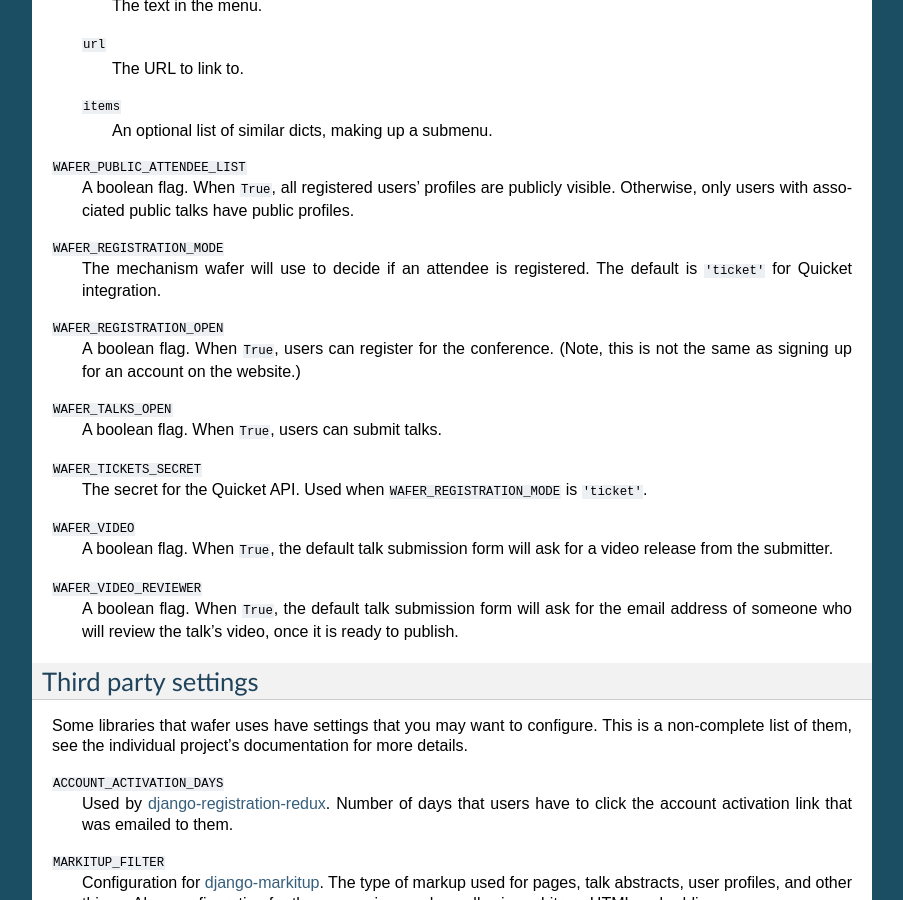
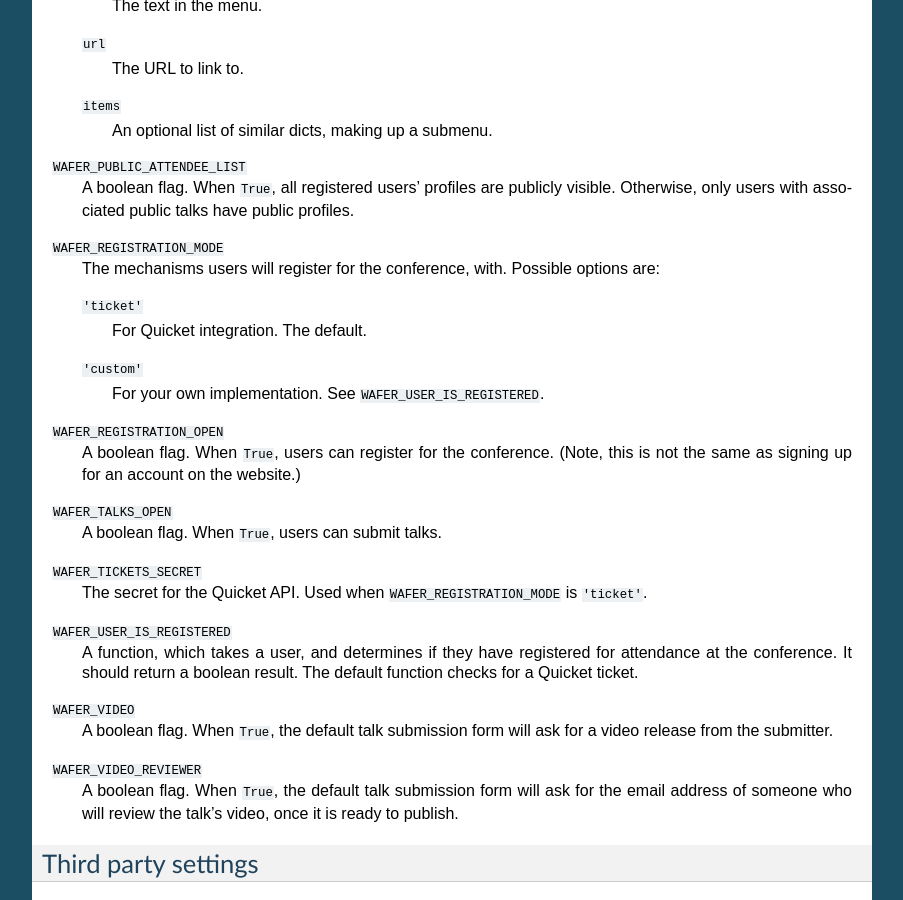
Before and after one commit to CTPUG/wafer, a Sphinx documentation site: the page built from docs/settings.rst, in a window 1280 px wide and 900 px high, scrolled down 1017 px. Shown: the whole window, without its empty margins (198-1101 px from the left). Built offline with Sphinx 7.4.7, drawn with Linux system fonts in a browser that asks for light colours.

Commit message:
Add a "custom" registration mode

```diff
--- a/docs/settings.rst
+++ b/docs/settings.rst
@@ -77,8 +77,14 @@ Wafer's settings
     profiles.
 
 ``WAFER_REGISTRATION_MODE``
-    The mechanism wafer will use to decide if an attendee is registered.
-    The default is ``'ticket'`` for Quicket integration.
+    The mechanisms users will register for the conference, with.
+    Possible options are:
+
+    ``'ticket'``
+        For Quicket integration. The default.
+
+    ``'custom'``
+        For your own implementation. See ``WAFER_USER_IS_REGISTERED``.
 
 ``WAFER_REGISTRATION_OPEN``
     A boolean flag.
@@ -92,6 +98,12 @@ Wafer's settings
 ``WAFER_TICKETS_SECRET``
     The secret for the Quicket API.
     Used when ``WAFER_REGISTRATION_MODE`` is ``'ticket'``.
+
+``WAFER_USER_IS_REGISTERED``
+    A function, which takes a user, and determines if they have
+    registered for attendance at the conference.
+    It should return a boolean result.
+    The default function checks for a Quicket ticket.
 
 ``WAFER_VIDEO``
     A boolean flag.
```
Also changed, not shown: 4 other files.
